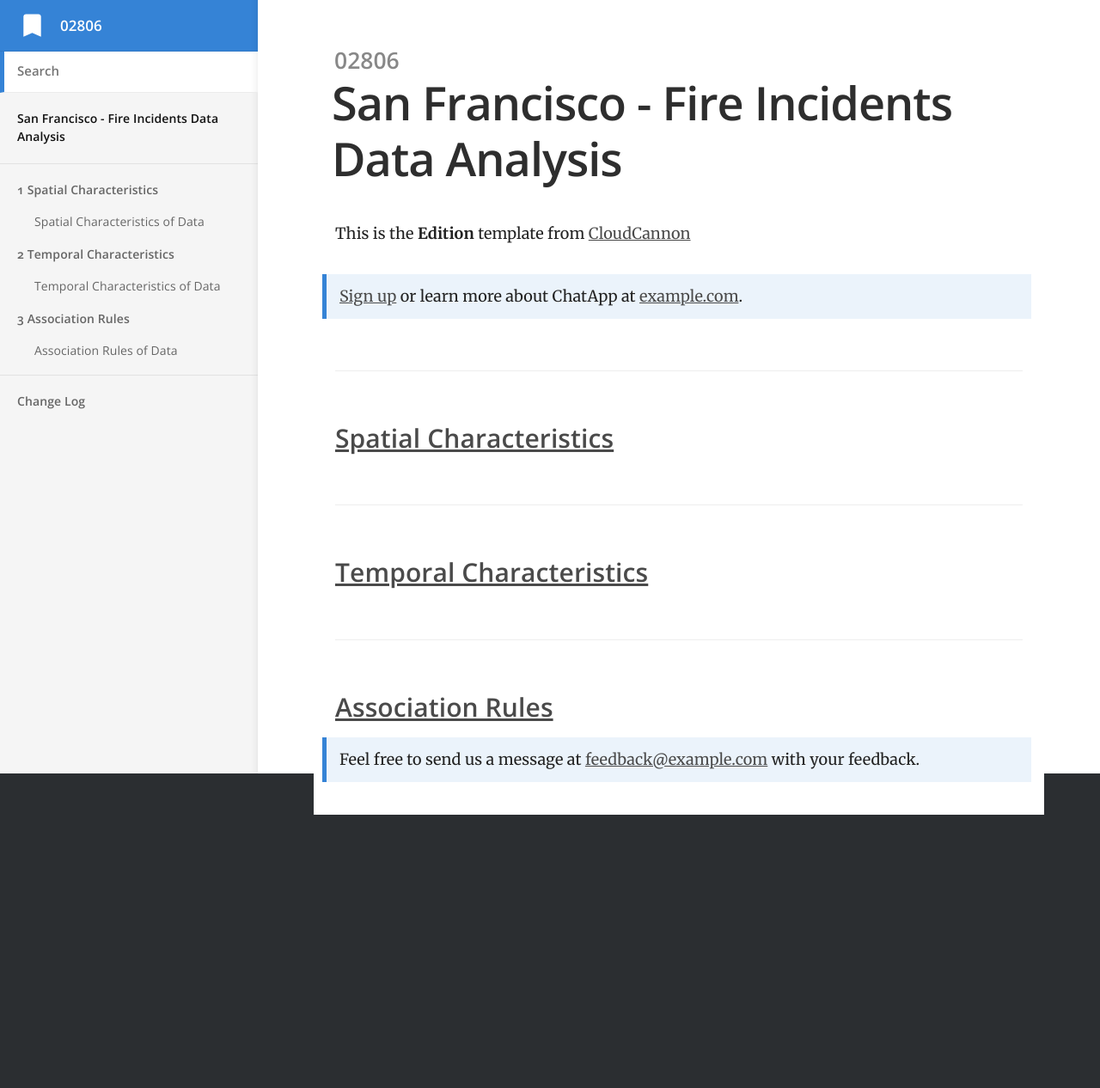
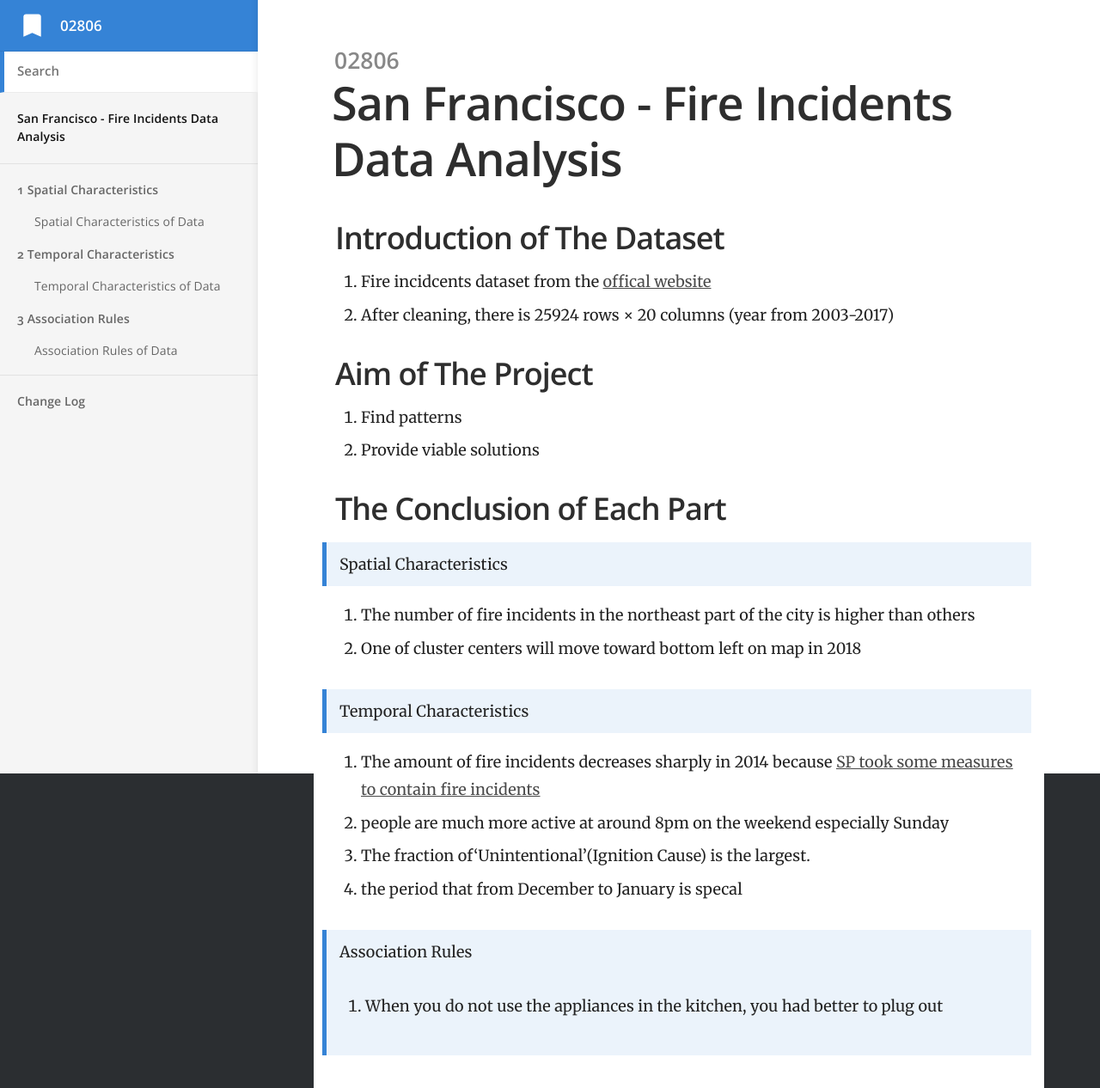
Before and after one commit to Alpiexta/Alpiexta.github.io, a Jekyll site: the page built from index.md, in a window 1280 px wide. Shown: the whole page at 86% size. Built offline with Jekyll 4.4.1, drawn with Linux system fonts in a browser that asks for light colours; before the commit the page ends 948 px from its top, so only the background shows below that.

Commit message:
edit profile

```diff
--- a/index.md
+++ b/index.md
@@ -2,22 +2,26 @@
 title: San Francisco - Fire Incidents Data Analysis
 ---
 
-This is the **Edition** template from [CloudCannon](http://cloudcannon.com/)
+## Introduction of The Dataset
+1. Fire incidcents dataset from the [offical website](https://datasf.org/opendata/)
+2. After cleaning, there is 25924 rows × 20 columns (year from 2003-2017)
 
+## Aim of The Project
+1. Find patterns
+2. Provide viable solutions
 
-> [Sign up](http://example.com/signup) or learn more about ChatApp at [example.com](http://example.com/).
+## The Conclusion of Each Part
+> Spatial Characteristics
 
-### [Spatial Characteristics](https://chen-si-tong.github.io/1%20Spatial%20Characteristics/Spatial%20Characteristics%20of%20Data/)
+1. The number of fire incidents in the northeast part of the city is higher than others
+2. One of cluster centers will move toward bottom left on map in 2018
 
+>Temporal Characteristics
 
+1. The amount of fire incidents decreases sharply in 2014 because [SP took some measures to contain fire incidents]((https://www.cbsnews.com/sanfrancisco/news/new-sf-budget-allows-for-hundreds-more-police-officers-firefighters/))
+2. people are much more active at around 8pm on the weekend especially Sunday
+3. The fraction of‘Unintentional’(Ignition Cause) is the largest.
+4. the period that from December to January is specal
 
-
-### [Temporal Characteristics](https://chen-si-tong.github.io/2%20Temporal%20Characteristics/Temporal%20Characteristics%20of%20Data/)
-
-
-
-### [Association Rules](https://chen-si-tong.github.io/3%20Association%20Rules/Association%20Rules%20of%20Data/)
-
-
-
-> Feel free to send us a message at [feedback@example.com](mailto:feedback@example.com) with your feedback.
+>Association Rules
+1. When you do not use the appliances in the kitchen, you had better to plug out
```
Also changed, not shown: _docs/2 Temporal Characteristics/Temporal Characteristics of Data.md (+1 -1 lines), images/year.html (renamed from images/year_render.html), 2 other files.
